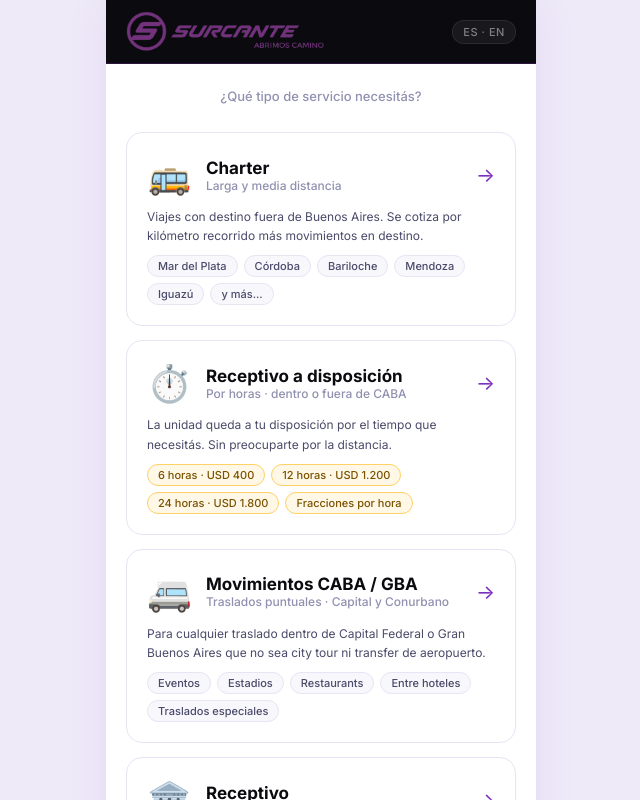
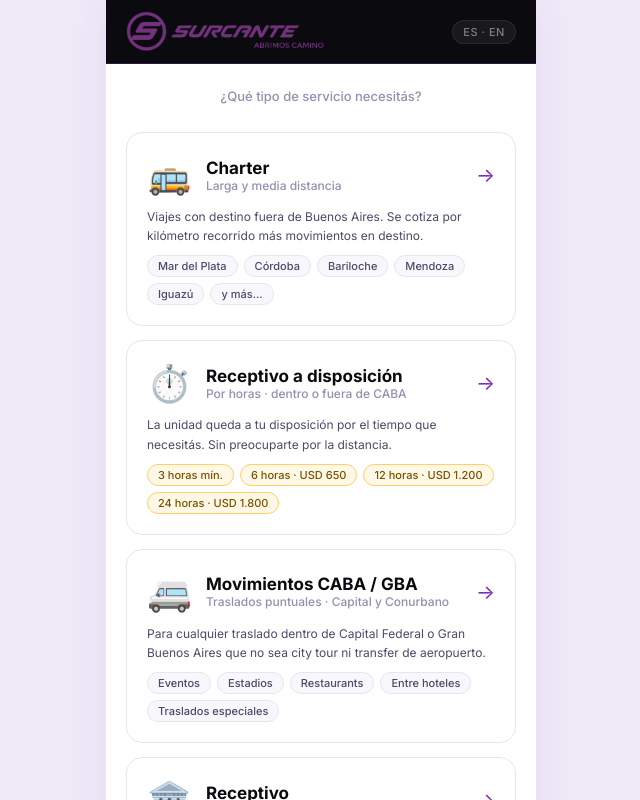
Before and after one commit to corporacionsurcante/surcante.ar, a React (Create React App) app: page / in a window 1280 px wide. Shown: the top 800 px of the page, without its empty margins (319-959 px from the left). Built offline with nearby package versions, Linux system fonts and the light colour scheme; no server answers; the database is empty.

Commit message:
Update service options in SelectorServicio component

```diff
--- a/src/pages/SelectorServicio.jsx
+++ b/src/pages/SelectorServicio.jsx
@@ -73,7 +73,7 @@ export default function SelectorServicio({ onSelect }) {
           La unidad queda a tu disposición por el tiempo que necesitás. Sin preocuparte por la distancia.
         </div>
         <div style={{ display: 'flex', gap: 6, marginTop: 10, flexWrap: 'wrap' }}>
-          {['6 horas · USD 400', '12 horas · USD 1.200', '24 horas · USD 1.800', 'Fracciones por hora'].map(d => (
+          {['3 horas mín.', '6 horas · USD 650', '12 horas · USD 1.200', '24 horas · USD 1.800'].map(d => (
             <span key={d} style={{ background: '#FFF8E6', border: '1px solid #FFD166', borderRadius: 20, padding: '3px 10px', fontSize: 11, color: '#7A5200', fontWeight: 500 }}>{d}</span>
           ))}
         </div>
```
